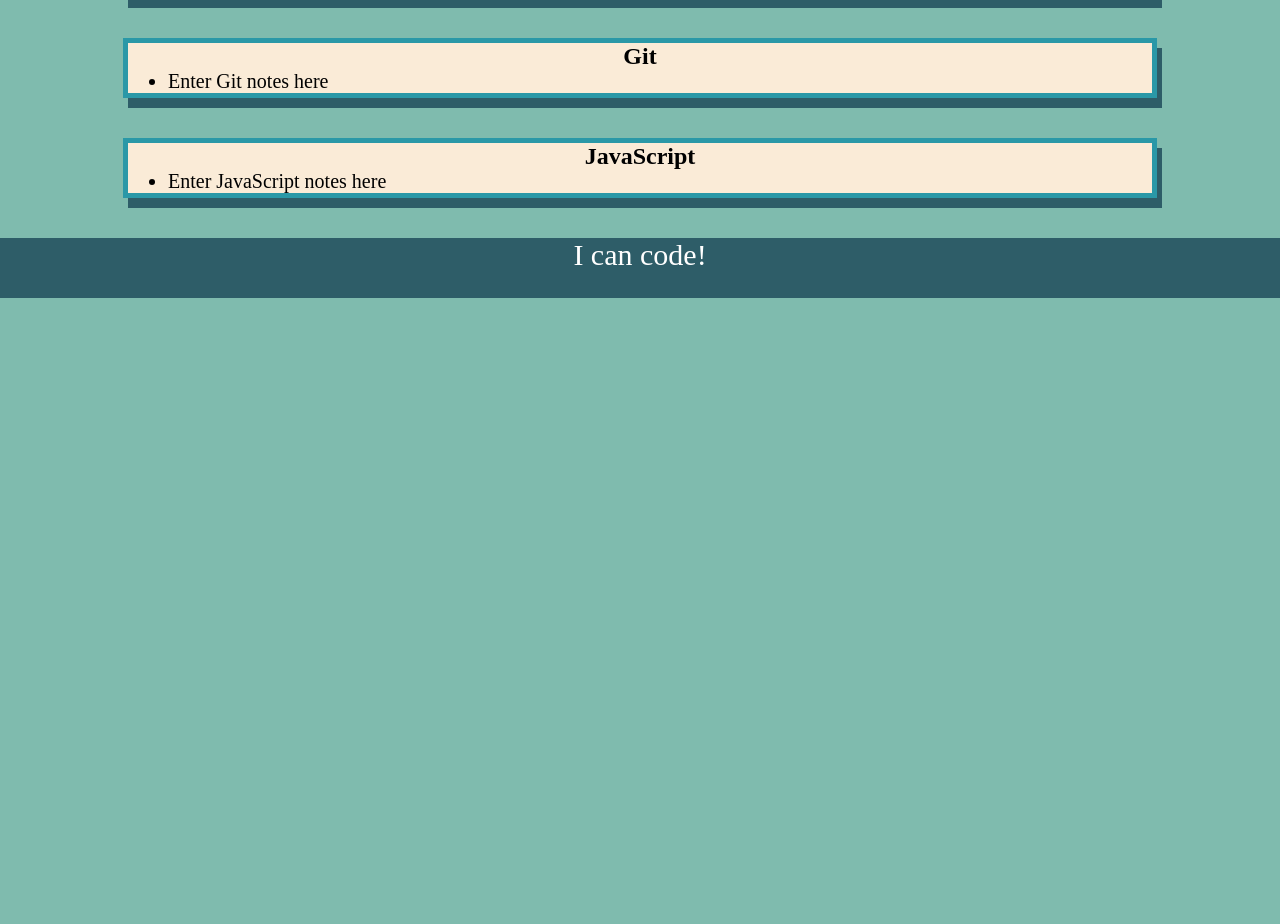
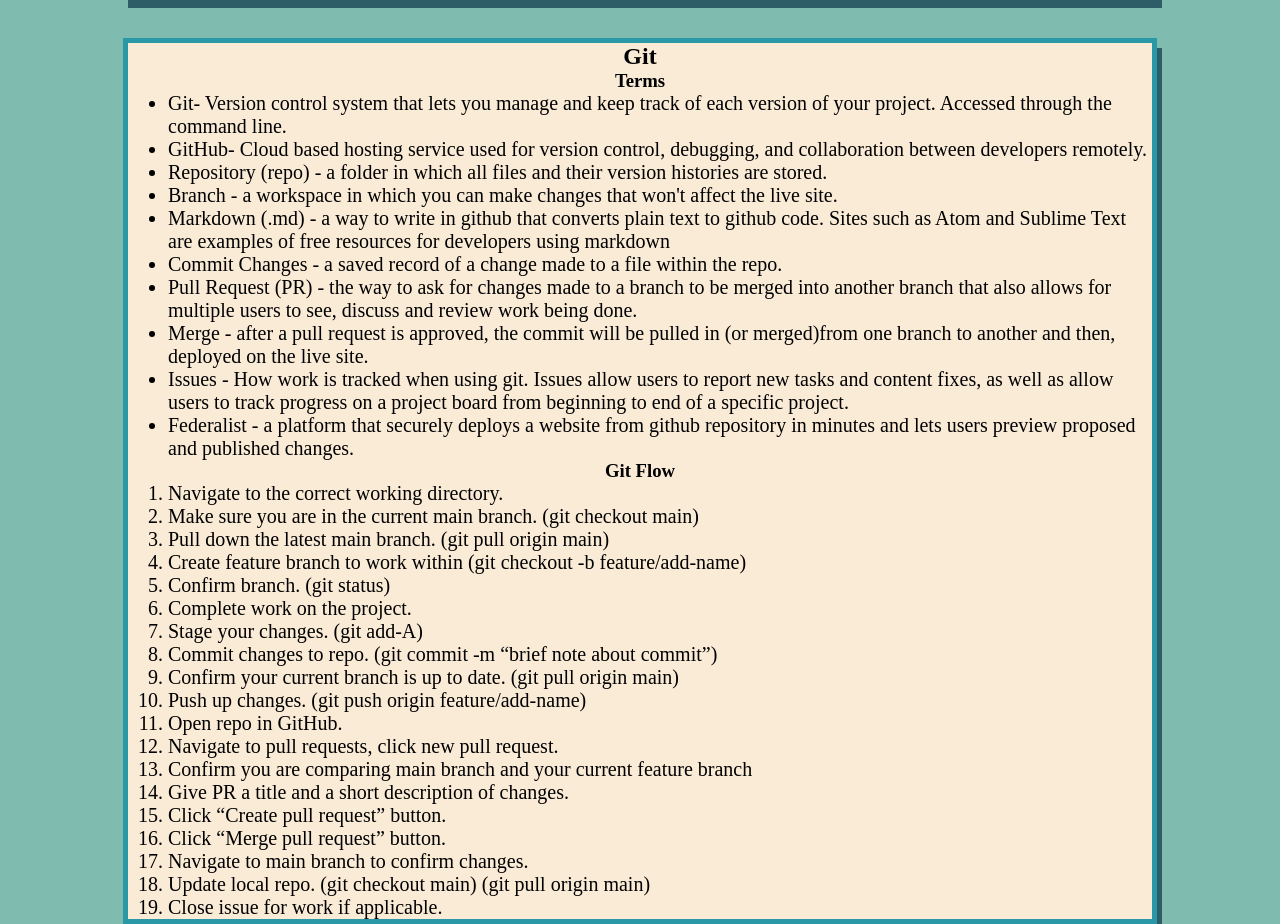
Before and after one commit to neilmkflyingk/prework-study-guide, a plain HTML site: page index.html in a window 1280 px wide. Shown: the part 989-1913 px from the top of the page. Before the commit the page ends 1287 px from the top, so only its background shows below. Drawn offline with Linux system fonts and the light colour scheme.

Commit message:
added git notes to project

```diff
--- a/assets/style.css
+++ b/assets/style.css
@@ -16,7 +16,8 @@ footer {
     color: white;
 }
 h1,
-h2 {
+h2,
+h3 {
     text-align: center;
 }
 img {
@@ -25,7 +26,8 @@ img {
     margin-left: auto;
     margin-right: auto;
 }
-ul {
+ul,
+ol {
     padding-left: 40px;
     font-size: 20px;
 }
--- a/index.html
+++ b/index.html
@@ -56,9 +56,41 @@
 
       <section class="card" id="git-section">
         <h2>Git</h2>
+        <h3>Terms</h3>
         <ul>
-          <li>Enter Git notes here</li>
+          <li>Git- Version control system that lets you manage and keep track of each version of your project. Accessed through the command line. </li>
+          <li>GitHub- Cloud based hosting service used for version control, debugging, and collaboration between developers remotely. </li>
+          <li>Repository (repo) - a folder in which all files and their version histories are stored.</li>
+          <li>Branch - a workspace in which you can make changes that won't affect the live site.</li>
+          <li>Markdown (.md) - a way to write in github that converts plain text to github code. Sites such as Atom and Sublime Text are examples of free resources for developers using markdown</li>
+          <li>Commit Changes - a saved record of a change made to a file within the repo.</li>
+          <li>Pull Request (PR) - the way to ask for changes made to a branch to be merged into another branch that also allows for multiple users to see, discuss and review work being done.</li>
+          <li>Merge - after a pull request is approved, the commit will be pulled in (or merged)from one branch to another and then, deployed on the live site.</li>
+          <li>Issues - How work is tracked when using git. Issues allow users to report new tasks and content fixes, as well as allow users to track progress on a project board from beginning to end of a specific project.</li>
+          <li>Federalist - a platform that securely deploys a website from github repository in minutes and lets users preview proposed and published changes.</li>
         </ul>
+        <h3>Git Flow</h3>
+        <ol>
+          <li>Navigate to the correct working directory.</li>
+          <li>Make sure you are in the current main branch. (git checkout main)</li>
+          <li>Pull down the latest main branch. (git pull origin main)</li>
+          <li>Create feature branch to work within (git checkout -b feature/add-name)</li>
+          <li>Confirm branch. (git status)</li>
+          <li>Complete work on the project.</li>
+          <li>Stage your changes. (git add-A)</li>
+          <li>Commit changes to repo. (git commit -m “brief note about commit”)</li>
+          <li>Confirm your current branch is up to date. (git pull origin main)</li>
+          <li>Push up changes. (git push origin feature/add-name)</li>
+          <li>Open repo in GitHub.</li>
+          <li>Navigate to pull requests, click new pull request.</li>
+          <li>Confirm you are comparing main branch and your current feature branch</li>
+          <li>Give PR a title and a short description of changes.</li>
+          <li>Click “Create pull request” button.</li>
+          <li>Click “Merge pull request” button.</li>
+          <li>Navigate to main branch to confirm changes.</li>
+          <li>Update local repo. (git checkout main) (git pull origin main)</li>
+          <li>Close issue for work if applicable.</li>
+        </ol>
       </section>
 
       <section class="card" id="javascript-section">
```
Also changed, not shown: 1 other file.
